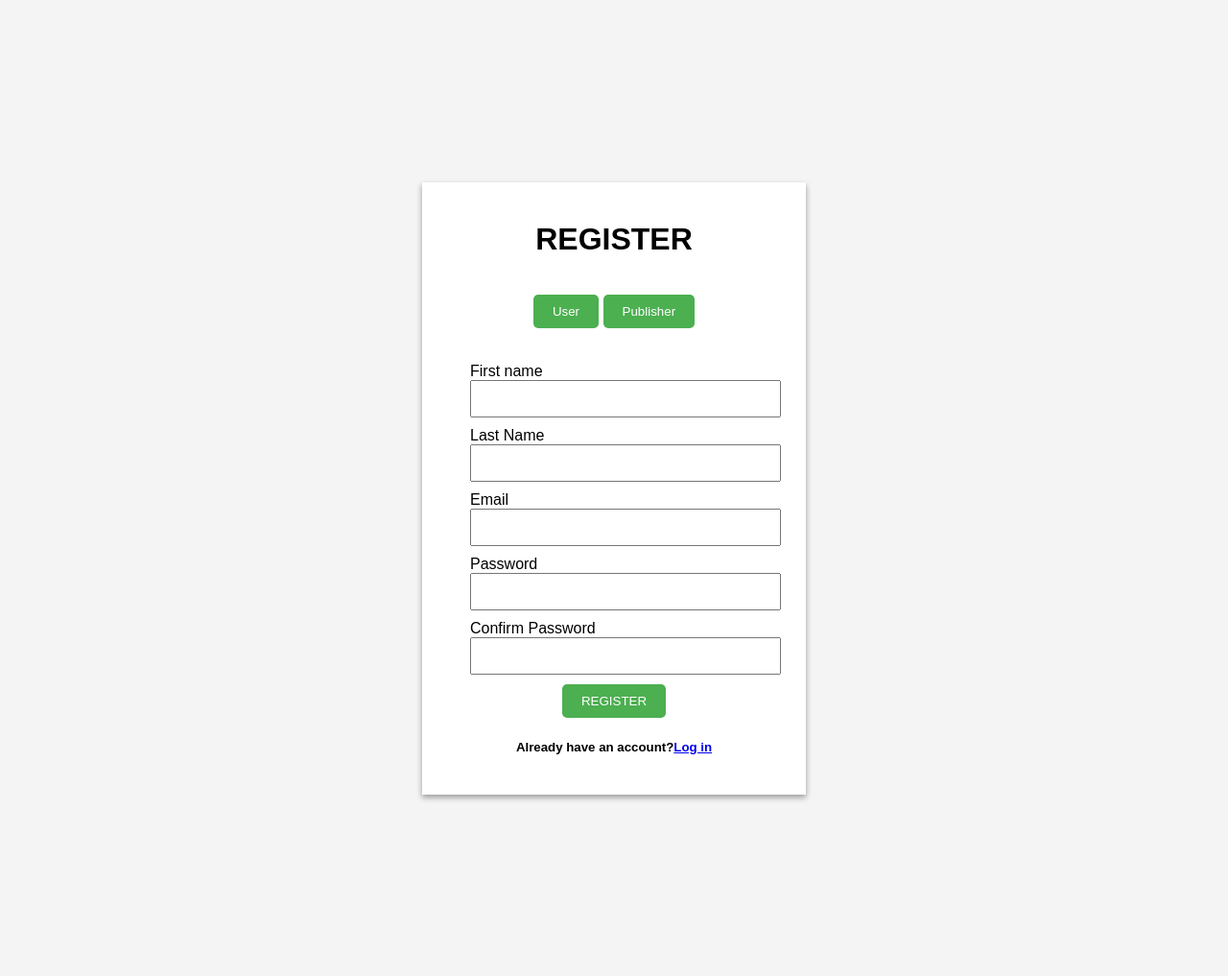
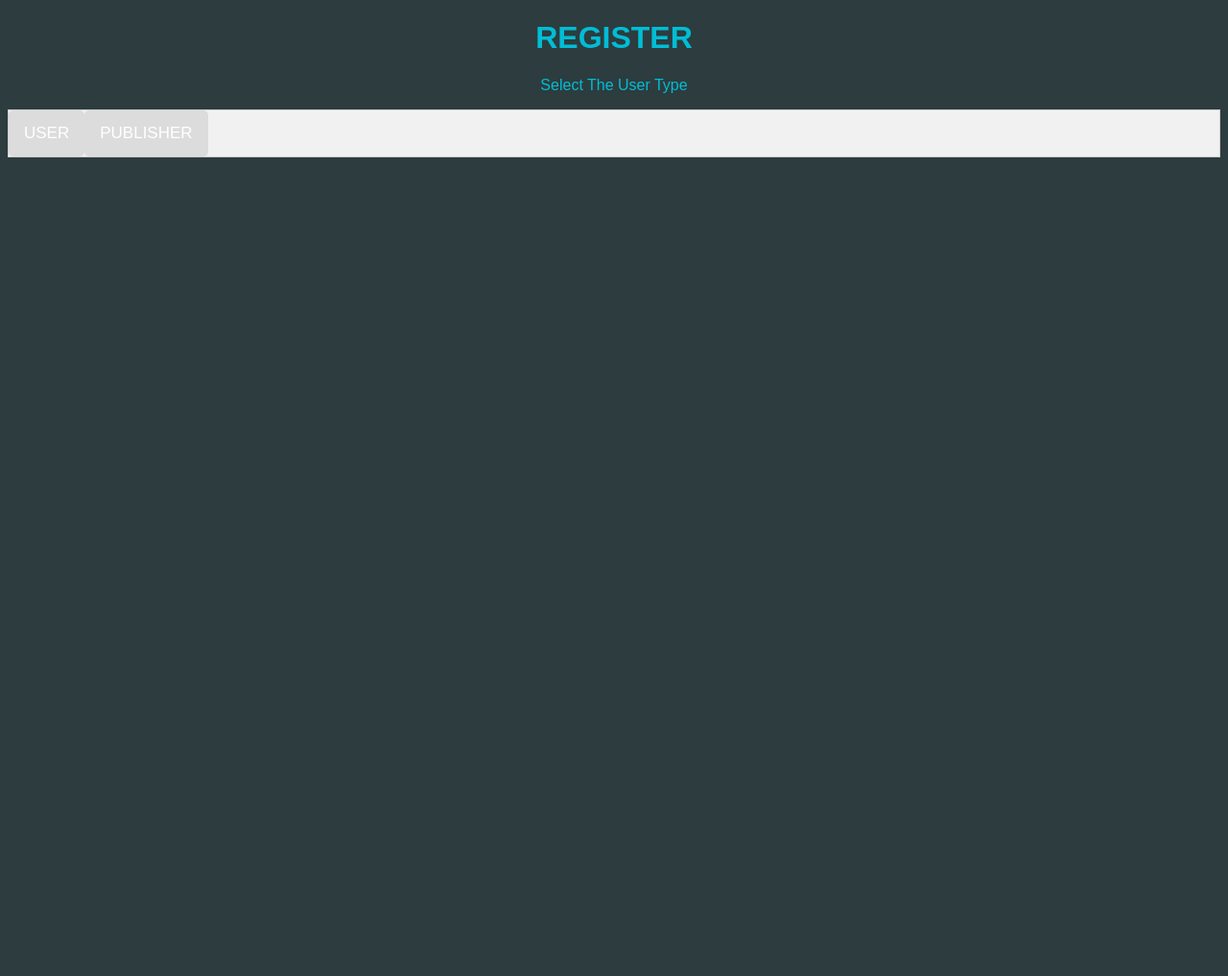
Before and after one commit to kusal2002/appify, a PHP site: page /register.php in a window 1280 px wide. Shown: the whole page at 96% size. After the commit the page ends 164 px from the top, so only its background shows below. Run offline with PHP 8.4, Linux system fonts and the light colour scheme.

Commit message:
register

```diff
--- a/config.php
+++ b/config.php
@@ -4,7 +4,7 @@
 $servername = "localhost";
 $username = "root";
 $password = "";
-$databasename = "appify_sampledata_full";
+$databasename = "appify_sampaledata_full2";
 
 // Connection Create
 $conn = new mysqli($servername, $username, $password, $databasename);
--- a/register.php
+++ b/register.php
@@ -36,44 +36,166 @@ if(isset($_POST['submit']))
 
 
 <!DOCTYPE html>
-<html lang="en" dir="ltr">
+<html>
+<head>
+<meta name="viewport" content="width=device-width, initial-scale=1">
+<style>
+body {
+    font-family: Arial;
+    background-color: #2d3c3e;
+}
 
-<head>
-  <title>Register</title>
-  <link rel="stylesheet" href="./css/auth_style.css">
+/* Style the tab */
+.tab {
+  overflow: hidden;
+  border: 1px solid #ccc;
+  background-color: #f1f1f1;
+}
 
-  <style media="screen">
+/* Style the buttons inside the tab */
+.tab button {
+  background-color: gainsboro;
+  float: left;
+  border: none;
+  outline: none;
+  cursor: pointer;
+  padding: 14px 16px;
+  transition: 0.3s;
+  font-size: 17px;
+}
 
-  </style>
+/* Change background color of buttons on hover */
+.tab button:hover {
+  background-color: #ddd;
+}
+
+/* Create an active/current tablink class */
+.tab button.active {
+  background-color: #ccc;
+}
+
+/* Style the tab content */
+.tabcontent {
+  display: none;
+  padding: 6px 12px;
+  border: 1px solid #ccc;
+  border-top: none;
+
+}
+
+#login {
+  width: 300px;
+  padding: 20px 50px;
+  background-color: #fff;
+  margin: 15% auto;
+  box-shadow: 0 3px 6px rgba(0, 0, 0, 0.16), 0 3px 6px rgba(0, 0, 0, 0.23);
+}
+
+form{
+    width:"40" ;
+}
+
+button{
+  background-color: #07636d;
+  border: none;
+  color: white;
+  padding: 10px 20px;
+  border: none;
+  border-radius: 5px;
+  cursor: pointer;
+}
+
+.text {
+  width: 90%;
+  height: 50px;
+  border-radius: 5px;
+  border-width: 1px;
+  border-color: rgb(255, 255, 255); /* primary-500 */
+  border-style: solid;
+  background-color: rgb(235, 234, 233);
+  font-size: large;
+}
+
+h1,h2,p{
+    color: #00bdd6;
+}
+
+</style>
 </head>
+<body>
 
-<body>
+<center><h1>REGISTER</h1></center>
+<center><p>Select The User Type</p></center>
+
+<div class="tab">
+  <button class="tablinks" onclick="openCity(event, 'User')">USER</button>
+  <button class="tablinks" onclick="openCity(event, 'Publisher')">PUBLISHER</button>
+
+</div>
+
+<div id="User" class="tabcontent">
+  <center><h2>USER</h2></center>
   <form id="login" method="post" autocomplete="on">
-    <h1>
-      <center>REGISTER
-    </h1><br>
-    <center><button type="submit">User</button>
-      <button type="submit">Publisher</button>
-    </center><br><br>
-    <lable>First name</lable>
-    <input type="text" id="firstname" name="firstname">
-    <lable>Last Name</lable>
-    <input type="text" id="lastname" name="lastname"><br>
-    <lable>Email</lable>
-    <input type="text" id="email" name="email"><br>
-    <lable>Password</lable>
-    <input type="text" id="password" name="password"><br>
-    <lable>Confirm Password</lable>
-    <input type="text" id="cpassword" name="cpassword"><br>
+    <center><lable>First name</lable><br>
+    <input type="text" class="text" name="firstname"><br><br>
+    <lable>Last Name</lable><br>
+    <input type="text" class="text" name="lastname"><br><br>
+    <lable>Email</lable><br>
+    <input type="text" class="text"  name="email"><br><br>
+    <lable>Password</lable><br>
+    <input type="text" class="text" name="password"><br><br>
+    <lable>Confirm Password</lable><br>
+    <input type="text" class="text" name="cpassword"></center><br><br>
+
+    <center><button type="submit" name="submit">REGISTER</button>
+        <center>
+          <h5>
+            <center>Already have an account?<a href="./login.php">Log in</a>
+          </h5>
+
+</form>
+</div>
+
+<div id="Publisher" class="tabcontent">
+<center><h2>PUBLISHER</h2></center>
+<form id="login" method="post" autocomplete="on">
+    <center><lable>First name</lable><br>
+    <input type="text" class="text" name="firstname"><br><br>
+    <lable>Last Name</lable><br>
+    <input type="text" class="text" name="lastname"><br><br>
+    <lable>Email</lable><br>
+    <input type="text" class="text"  name="email"><br><br>
+    <lable>Password</lable><br>
+    <input type="text" class="text" name="password"><br><br>
+    <lable>Confirm Password</lable><br>
+    <input type="text" class="text" name="cpassword"></center><br><br>
+
+    <center><button type="submit" name="submit">REGISTER</button>
+        <center>
+          <h5>
+            <center>Already have an account?<a href="./login.php">Log in</a>
+          </h5>
+
+</form>
+</div>
 
 
 
-    <center><button type="submit" name="submit">REGISTER</button>
-      <center>
-        <h5>
-          <center>Already have an account?<a href="./login.php">Log in</a>
-        </h5>
-  </form>
+<script>
+function openCity(evt, cityName) {
+  var i, tabcontent, tablinks;
+  tabcontent = document.getElementsByClassName("tabcontent");
+  for (i = 0; i < tabcontent.length; i++) {
+    tabcontent[i].style.display = "none";
+  }
+  tablinks = document.getElementsByClassName("tablinks");
+  for (i = 0; i < tablinks.length; i++) {
+    tablinks[i].className = tablinks[i].className.replace(" active", "");
+  }
+  document.getElementById(cityName).style.display = "block";
+  evt.currentTarget.className += " active";
+}
+</script>
+
 </body>
-
 </html>
```
